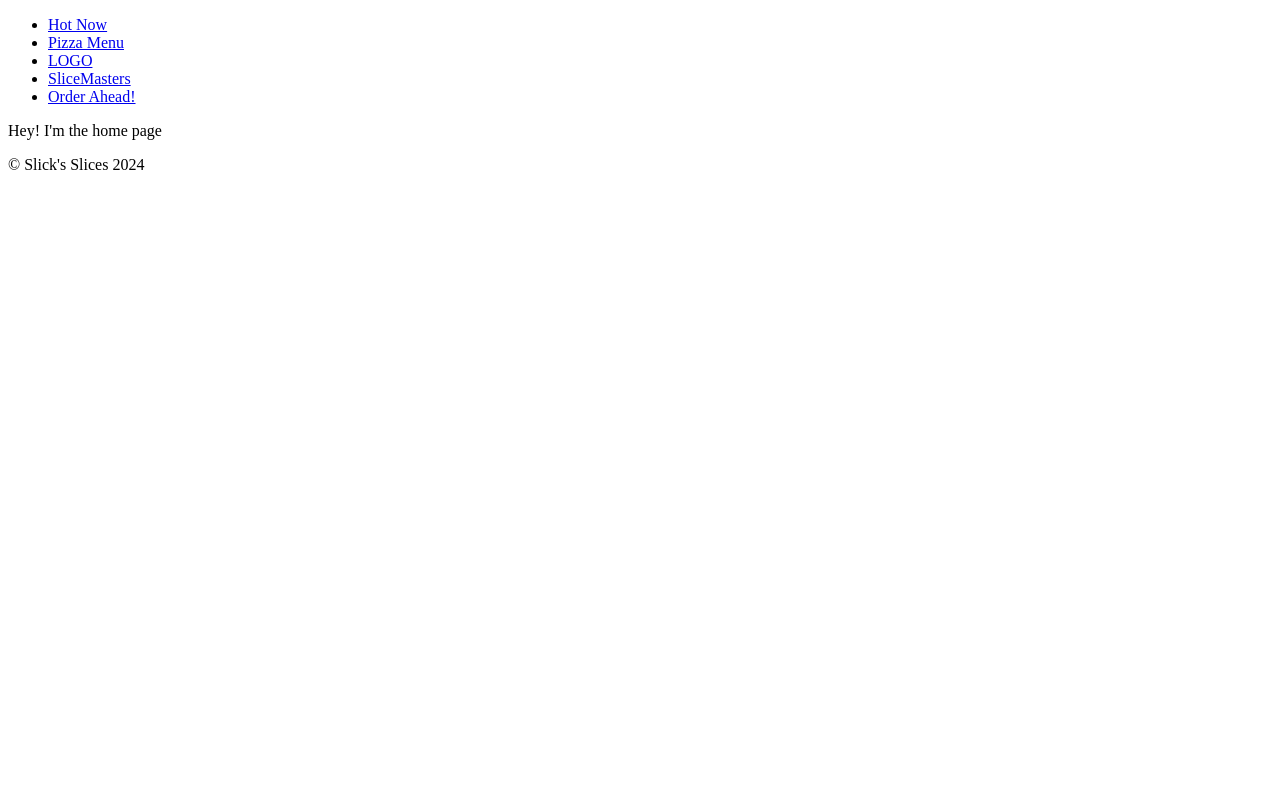
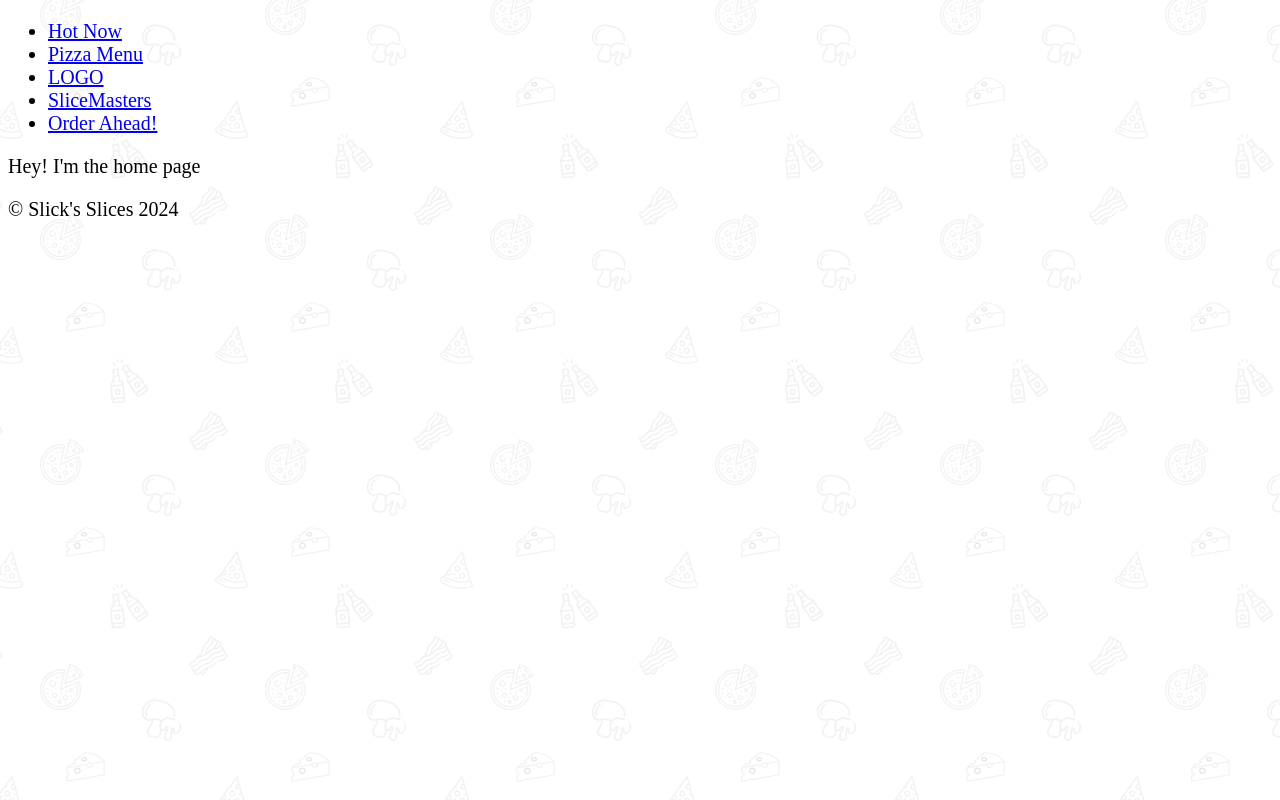
Before and after one commit to N151343/Gatsby-Pizza-Site, a Gatsby site in the folder SlicksSlices2/: page / in a window 1280 px wide. Built offline with nearby package versions, Linux system fonts and the light colour scheme; Gatsby itself is replaced by a stand-in of ours.

Commit message:
video 7 update

```diff
--- a/SlicksSlices2/src/components/layout.js
+++ b/SlicksSlices2/src/components/layout.js
@@ -1,10 +1,13 @@
 import * as React from "react"
 import Nav from '../components/Nav';
 import Footer from './Footer';
-//import 'normalize.css';
+import GlobalStyles from '../styles/GlobalStyles';
+// import 'normalize.css';
 
 export default function Layout({ children }) {
-    return (<div>
+    return (
+    <div>
+     <GlobalStyles />
      <Nav />
      {children}
      <Footer />
--- a/SlicksSlices2/src/styles/GlobalStyles.js
+++ b/SlicksSlices2/src/styles/GlobalStyles.js
@@ -0,0 +1,86 @@
+import { createGlobalStyle } from 'styled-components';
+import bg from '../assets/images/bg.svg';
+import stripes from '../assets/images/stripes.svg';
+
+const GlobalStyles = createGlobalStyle`
+  :root {
+    --red: #FF4949;
+    --black: #2E2E2E;
+    --yellow: #ffc600;
+    --white: #fff;
+    --grey: #efefef;
+  }
+  html {
+    background-image: url(${bg});
+    background-size: 450px;
+    background-attachment: fixed;
+    font-size: 10px;
+  }
+
+  body {
+    font-size: 2rem;
+  }
+
+  fieldset {
+    border-color: rgba(0,0,0,0.1);
+    border-width: 1px;
+  }
+
+  button {
+    background: var(--red);
+    color: white;
+    border: 0;
+    padding: 0.6rem 1rem;
+    border-radius: 2px;
+    cursor: pointer;
+    --cast: 2px;
+    box-shadow: var(--cast) var(--cast) 0 var(--grey);
+    text-shadow: 0.5px 0.5px 0 rgba(0,0,0,0.2);
+    transition: all 0.2s;
+    &:hover {
+      --cast: 4px;
+    }
+  }
+
+  .gatsby-image-wrapper img[src*=base64\\,] {
+    image-rendering: -moz-crisp-edges;
+    image-rendering: pixelated;
+  }
+
+  /* Scrollbar Styles */
+  body::-webkit-scrollbar {
+    width: 12px;
+  }
+  html {
+    scrollbar-width: thin;
+    scrollbar-color: var(--red) var(--white);
+  }
+  body::-webkit-scrollbar-track {
+    background: var(--white);
+  }
+  body::-webkit-scrollbar-thumb {
+    background-color: var(--red) ;
+    border-radius: 6px;
+    border: 3px solid var(--white);
+  }
+
+  hr {
+    border: 0;
+    height: 8px;
+    background-image: url(${stripes});
+    background-size: 1500px;
+  }
+
+  img {
+    max-width: 100%;
+  }
+
+  .tilt {
+    transform: rotate(-2deg);
+    position: relative;
+    display: inline-block;
+  }
+
+`;
+
+export default GlobalStyles;
```
Also changed, not shown: 1 other file.
